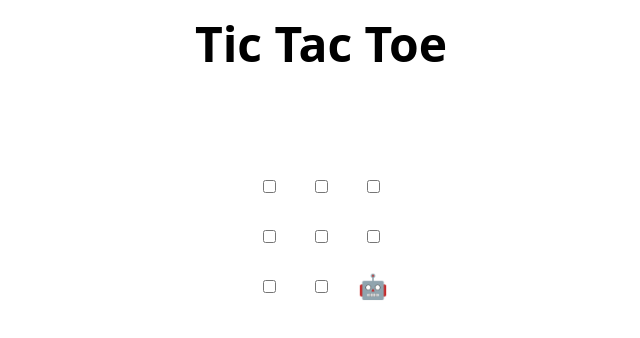
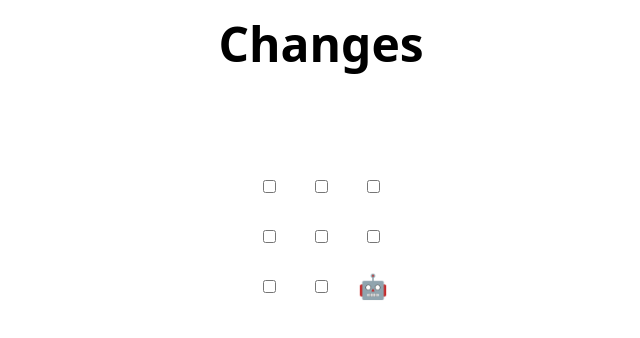
Before and after one commit to wesleychiang01/introduction-to-github, a plain HTML site: page index.html in a window 1280 px wide. Shown: the whole page, without its empty margins (319-959 px from the left). Drawn offline with Linux system fonts and the light colour scheme.

Commit message:
Update index.html

```diff
--- a/index.html
+++ b/index.html
@@ -27,7 +27,7 @@
   }
 </style>
 
-<h1>Tic Tac Toe</h1>
+<h1>Changes</h1>
 
 <table>
   <tr>
```
